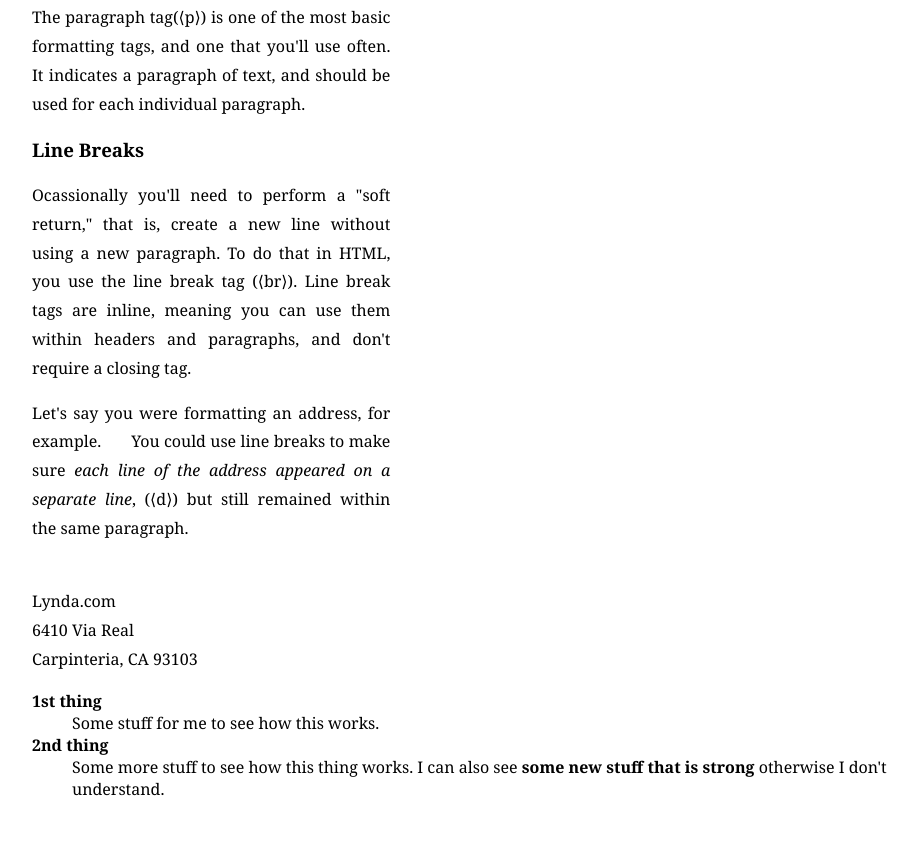
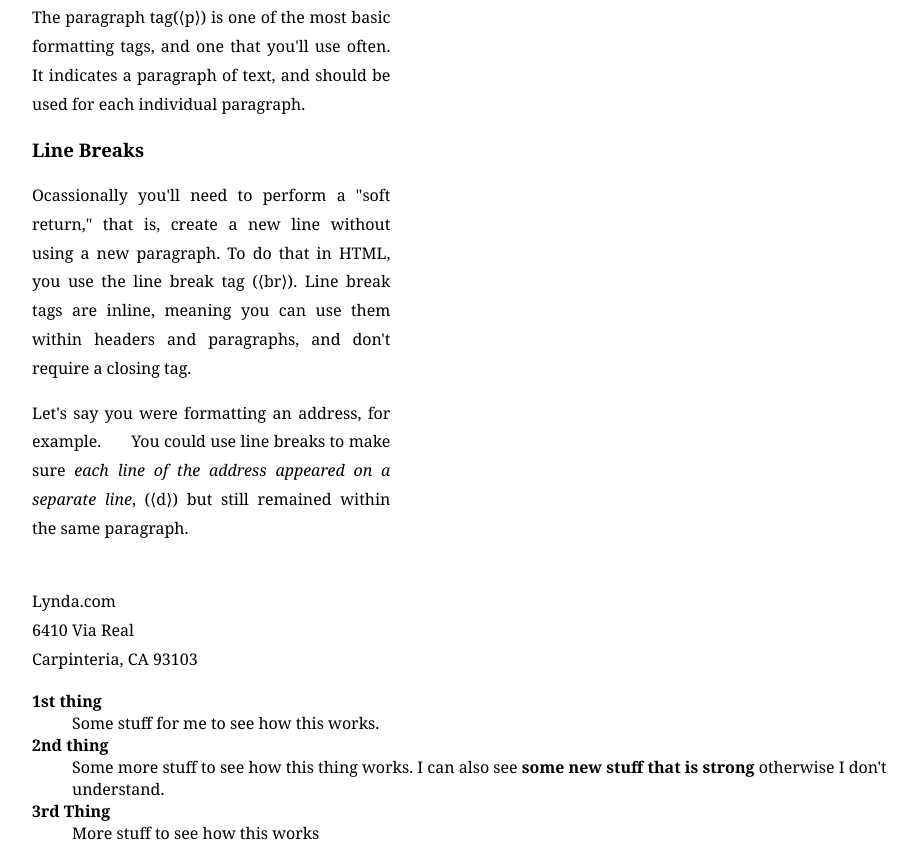
Before and after one commit to putska/TestProject, a plain HTML site: page about.html in a window 1280 px wide. Shown: the part 300-1160 px from the top of the page, without its empty margins (160-1077 px from the left). Before the commit the page ends 1116 px from the top, so only its background shows below. Drawn offline with Linux system fonts and the light colour scheme.

Commit message:
Third Revision

```diff
--- a/about.html
+++ b/about.html
@@ -26,6 +26,8 @@
         <dd>Some stuff for me to see how this works.</dd>
         <dt><b>2nd thing</b></dt>
         <dd>Some more stuff to see how this thing works.  I can also see <strong> some new stuff that is strong </strong> otherwise I don't understand.</dd>
+        <dt><b>3rd Thing</b></dt>
+        <dd>More stuff to see how this works</dd>
     </dl>
 
     </body>
```
